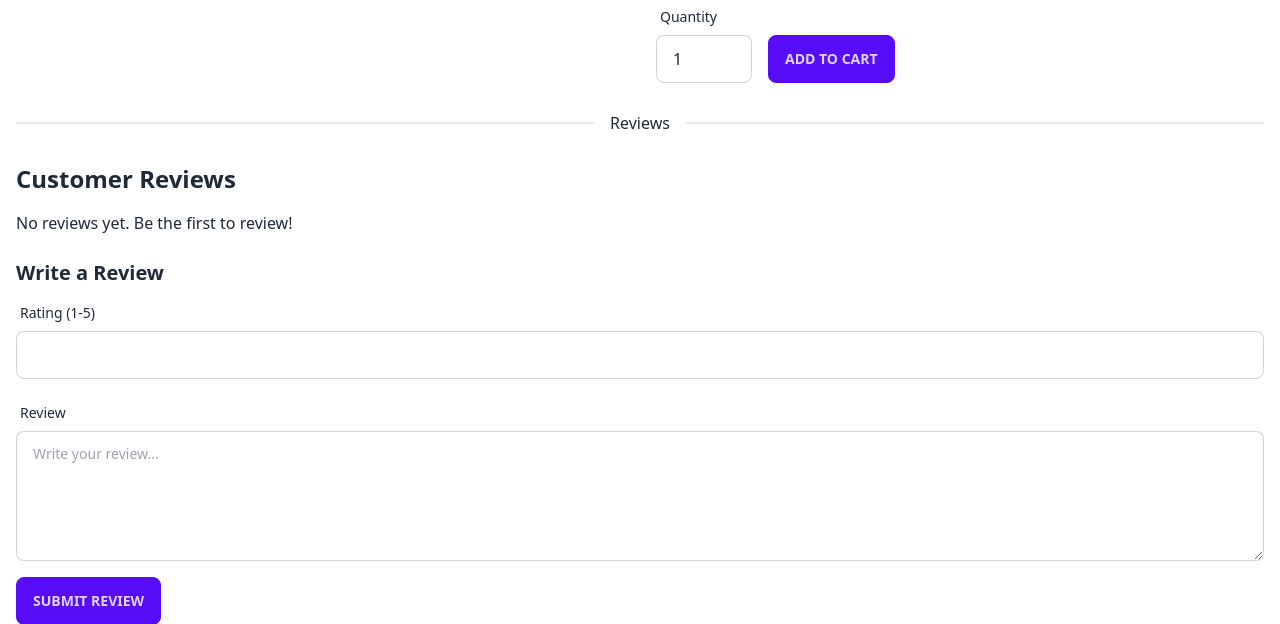
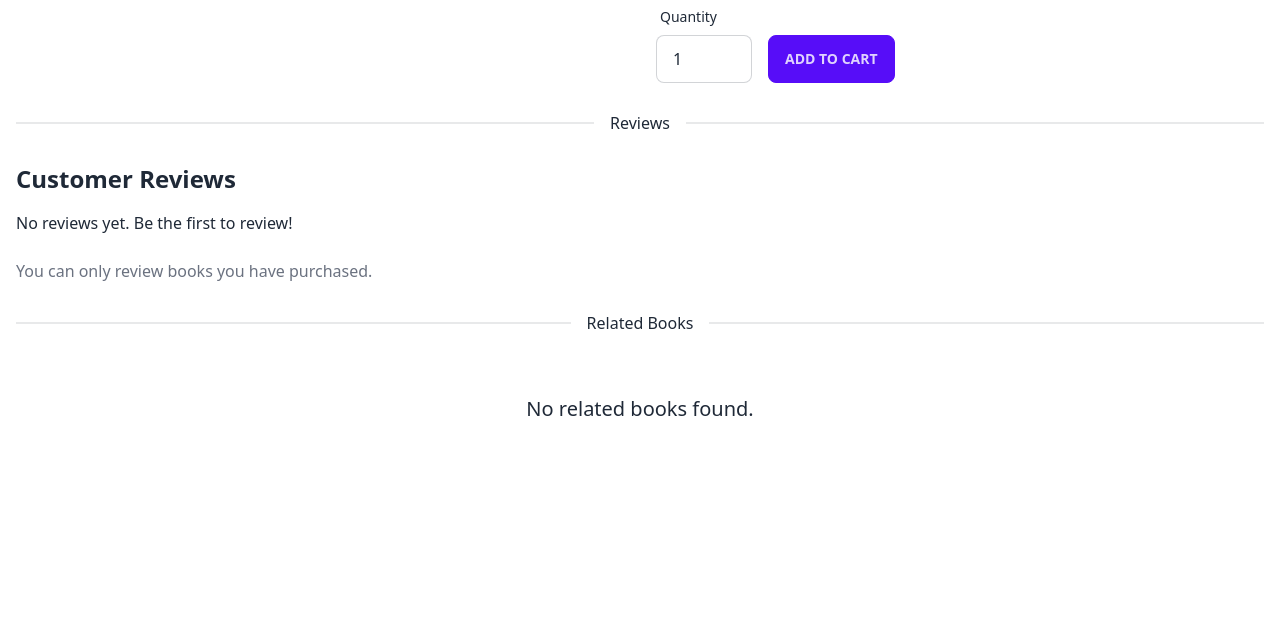
Before and after one commit to pannlnwza/bookstore, a Django app: page /book/1/ in a window 1280 px wide. Shown: the part 1109-1733 px from the top of the page. After the commit the page ends 1525 px from the top, so only its background shows below. Run offline with Django 5.2, Linux system fonts and the light colour scheme; data comes from the database, SQL or seed files in the repository; data that the repository does not hold is empty; some libraries are stand-ins or nearby versions.

Commit message:
feat: users can add can delete reviews on the items they have purchased

```diff
--- a/bookstore/templates/bookstore/book_detail.html
+++ b/bookstore/templates/bookstore/book_detail.html
@@ -72,6 +72,7 @@
     </div>
 
     <!-- Add/Edit Review Form -->
+    {% if user_has_purchased %}
         <h4 class="text-xl font-bold mb-2">Write a Review</h4>
         <form method="post" action="{% url 'bookstore:add_review' book.id %}">
             {% csrf_token %}
@@ -91,6 +92,9 @@
             </div>
             <button type="submit" class="btn btn-primary">Submit Review</button>
         </form>
+    {% else %}
+        <p class="text-gray-500">You can only review books you have purchased.</p>
+    {% endif %}
 </div>
 
 <div class="divider my-8">Related Books</div>
--- a/bookstore/views.py
+++ b/bookstore/views.py
@@ -94,11 +94,21 @@ def book_detail(request, book_id):
     book = get_object_or_404(Book.objects.select_related('stock'), id=book_id)
     related_books = Book.objects.filter(genre=book.genre).exclude(id=book_id)[:4]
     reviews = book.reviews.select_related('customer').all()
+
+    # Check if the user has purchased this book
+    user_has_purchased = False
+    if request.user.is_authenticated:
+        customer = Customer.objects.filter(user=request.user).first()
+        if customer:
+            user_has_purchased = OrderItem.objects.filter(order__customer=customer, book=book).exists()
+
     return render(request, 'bookstore/book_detail.html', {
         'book': book,
         'related_books': related_books,
         'reviews': reviews,
+        'user_has_purchased': user_has_purchased,
     })
+
 
 @login_required
 def place_order(request):
@@ -425,10 +435,22 @@ def delete_book(request, book_id):
     return redirect('bookstore:home')
 
 
+from django.db.models import Q
+
 @login_required
 def add_review(request, book_id):
     book = get_object_or_404(Book, id=book_id)
     customer = get_object_or_404(Customer, user=request.user)
+
+    # Check if the user has ordered this book
+    has_ordered_book = OrderItem.objects.filter(
+        order__customer=customer,
+        book=book
+    ).exists()
+
+    if not has_ordered_book:
+        messages.error(request, "You can only review books you have purchased.")
+        return redirect('bookstore:book_detail', book_id=book_id)
 
     # Check if the user already reviewed this book
     existing_review = Review.objects.filter(customer=customer, book=book).first()
@@ -446,6 +468,7 @@ def add_review(request, book_id):
         form = ReviewForm(instance=existing_review)  # Pre-fill if exists
 
     return render(request, 'bookstore/add_review.html', {'form': form, 'book': book})
+
 
 @login_required
 def delete_review(request, review_id):
```
Lines whose indentation alone changed are shown as unchanged.
